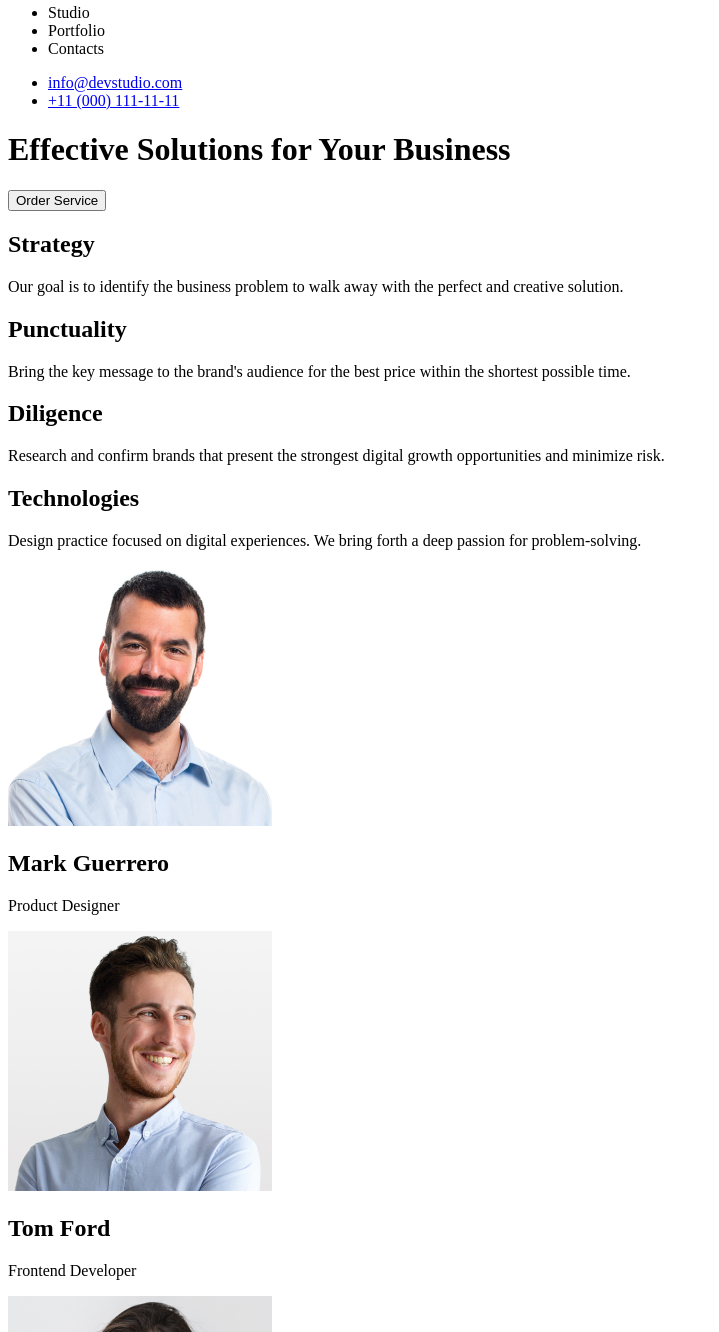
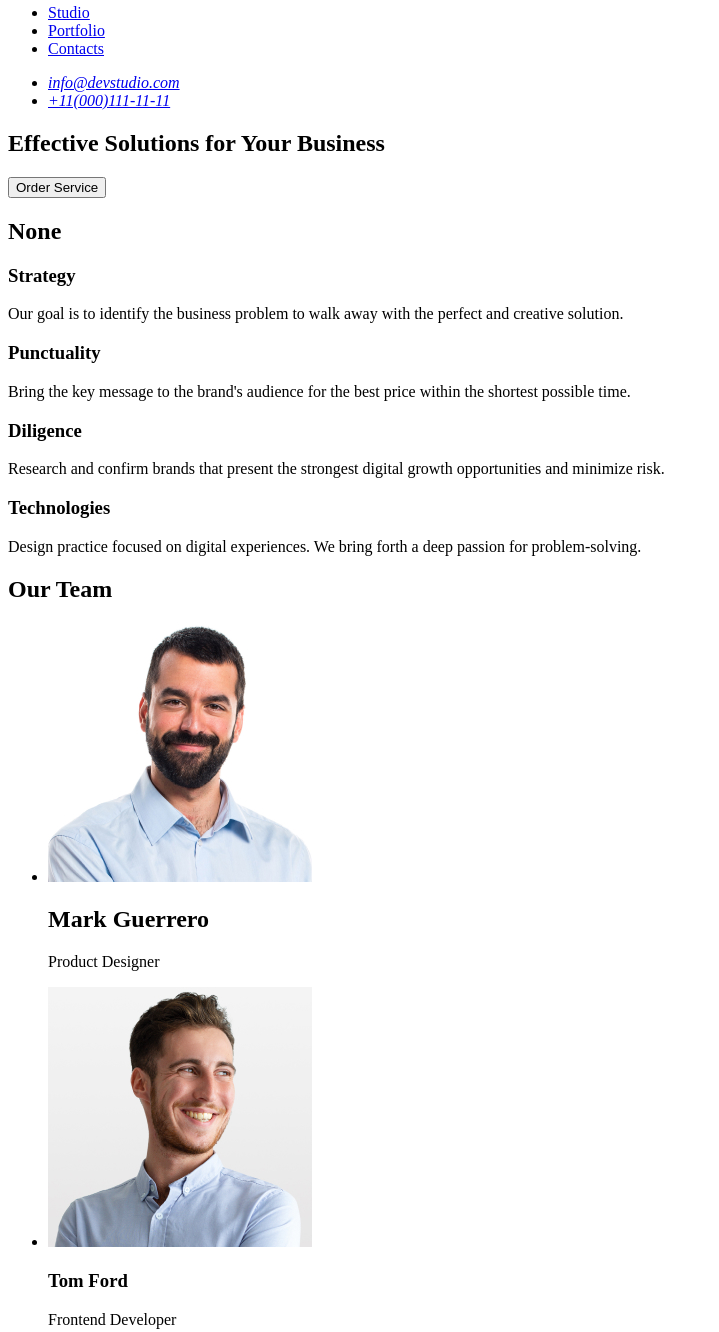
Before and after one commit to Nazar-Kotiv/Homework-1, a plain HTML site: page index.html in a window 1280 px wide. Shown: the part 38-1370 px from the top of the page, without its empty margins (0-719 px from the left). Drawn offline with Linux system fonts and the light colour scheme.

Commit message:
Update Homework

```diff
--- a/index.html
+++ b/index.html
@@ -8,90 +8,101 @@
 <body>
     <header>
         <nav>
-        <a href=index.html">WEBSTUDIO</a>
+        <a href=./index.html">WEBSTUDIO</a>
             <ul>
-                <li>Studio</li>
-                <li>Portfolio</li>
-                <li>Contacts</li>
+                <li><a href="Studio">Studio</a></li>
+                <li><a href="Portfolio">Portfolio</a></li>
+                <li><a href="Contacts">Contacts</a></li>
             </ul>
         </nav>
 
+        <address>
         <ul>
 
+
             <li><a href="malito:info@devstudio.com">info@devstudio.com</a></li>
-            <li><a href="+11 (000) 111-11-11">+11 (000) 111-11-11</a></li>
+            <li><a href="+11 (000) 111-11-11">+11(000)111-11-11</a></li>
 
         </ul>
+         </address>
+
         <header>
 
     <Main>
+        <section>
+
             <h1>Effective Solutions
             for Your Business</h1>
             <button type="button">Order Service</button>
 
-            <section>
-
-                <section>
-                    <h2>Strategy</h2>
-                    <p>Our goal is to identify the business
-               problem to walk away with the perfect and creative solution. </p>
         </section>
 
             <section>
-                    <h2>Punctuality</h2>
+
+                <h2>None</h2>
+
+               <h3>Strategy</h3>
+               <p>Our goal is to identify the business
+               problem to walk away with the perfect and creative solution. </p>
+
+               <h3>Punctuality</h3>
                <p>Bring the key message to the brand's audience for the best price within the shortest possible time.</p>
-                </section>
 
-                <section>
-                    <h2>Diligence</h2>
+               <h3>Diligence</h3>
                <p>Research and confirm brands that present the strongest digital growth opportunities and minimize risk.</p>
-                </section>
 
-                <section>
-                    <h2>Technologies</h2>
+               <h3>Technologies</h3>
                <p>Design practice focused on digital experiences. We bring forth a deep passion for problem-solving.</p>
-                </section>
 
             </section>
 
             <section>
+
+                <h2>Our Team</h2>
+
+                <ul>
+
+                  <li>
                     <img src="./Images/Mark Guerrero.jpg"
                     alt="Mark Guerro.png"
                     width="264"
                     height="260"/>
                     <h2>Mark Guerrero</h2>
                     <p>Product Designer</p>
-            </section>
+                  </li>
 
-            <section>
-                <img src="./Images/Tom Ford.jpg"
+
+                  <li> <img src="./Images/Tom Ford.jpg"
                     alt="Tom Ford"
                     width="264"
                     height="260"/>
-                <h2>Tom Ford</h2>
+                    <h3>Tom Ford</h3>
                     <p>Frontend Developer</p>
-            </section>
+                  </li>
 
-            <section>
+                  <li>
                     <img src="./Images/Camila Garcia.jpg"
                     alt="Camila Garcia"
                     width="264"
                     height="260"/>
-                <h2>Camila Garcia</h2>
+                    <h3>Camila Garcia</h3>
                     <p>Marketing</p>
-            </section>
+                  </li>
 
-            <section>
+                  <li>
                     <img src="./Images/Daniel Wilson.jpg"
                     alt="Daniel Wilson"
                     width="264"
                     height="260"/>
-                <h2>Daniel Wilson</h2>
+                    <h3>Daniel Wilson</h3>
                     <p>UI Designer</p>
+                  </li>
+                </ul>
             </section>
     </Main>
+
     <footer>
-        <a href="index.html">WEBSTUDIO</a>
+        <a href="./index.html">WEBSTUDIO</a>
         <p>Increase the flow of customers and sales for your business with digital marketing & growth solutions.</p>
     </footer>
 
```
Lines whose indentation alone changed are shown as unchanged.
